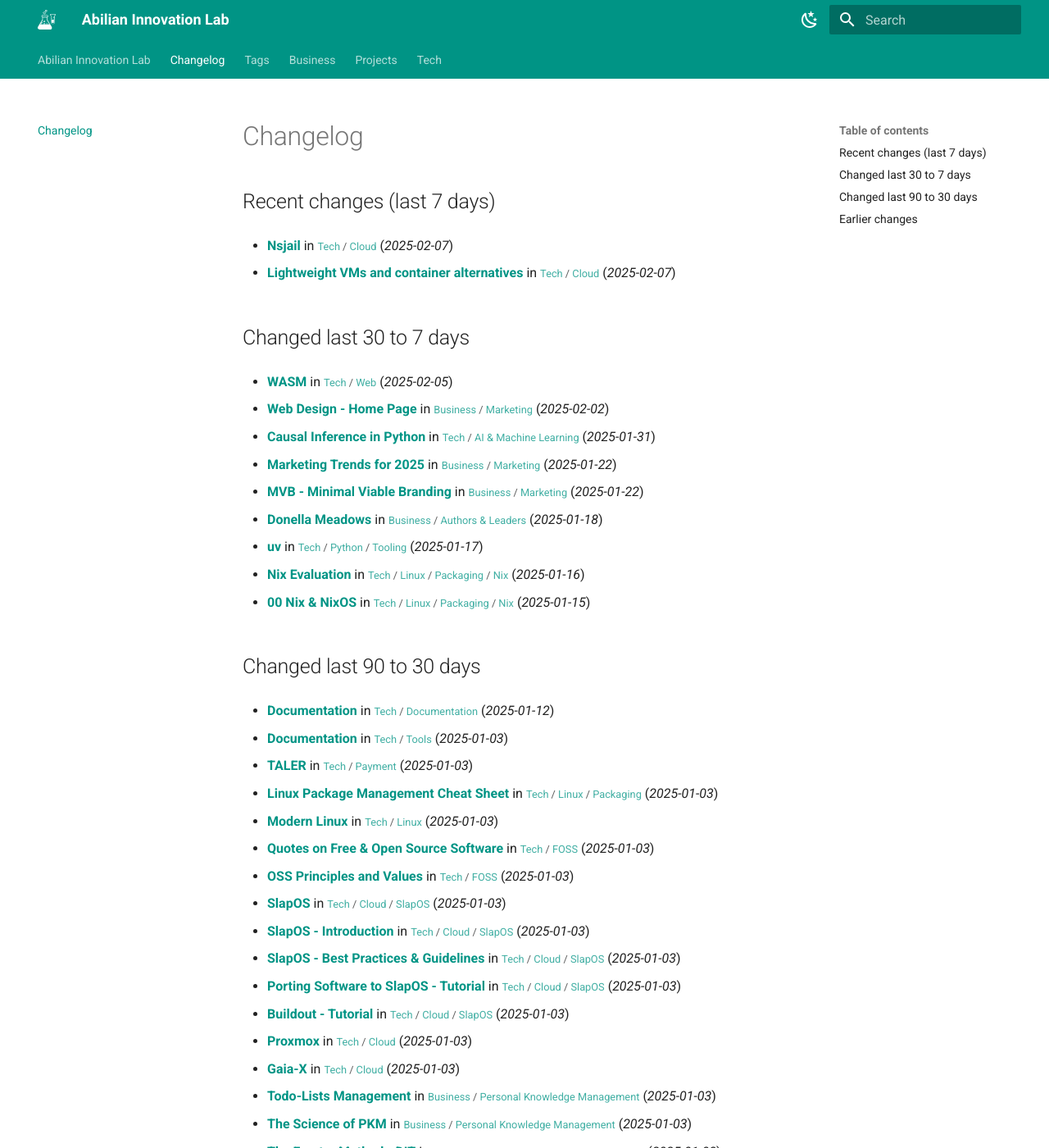
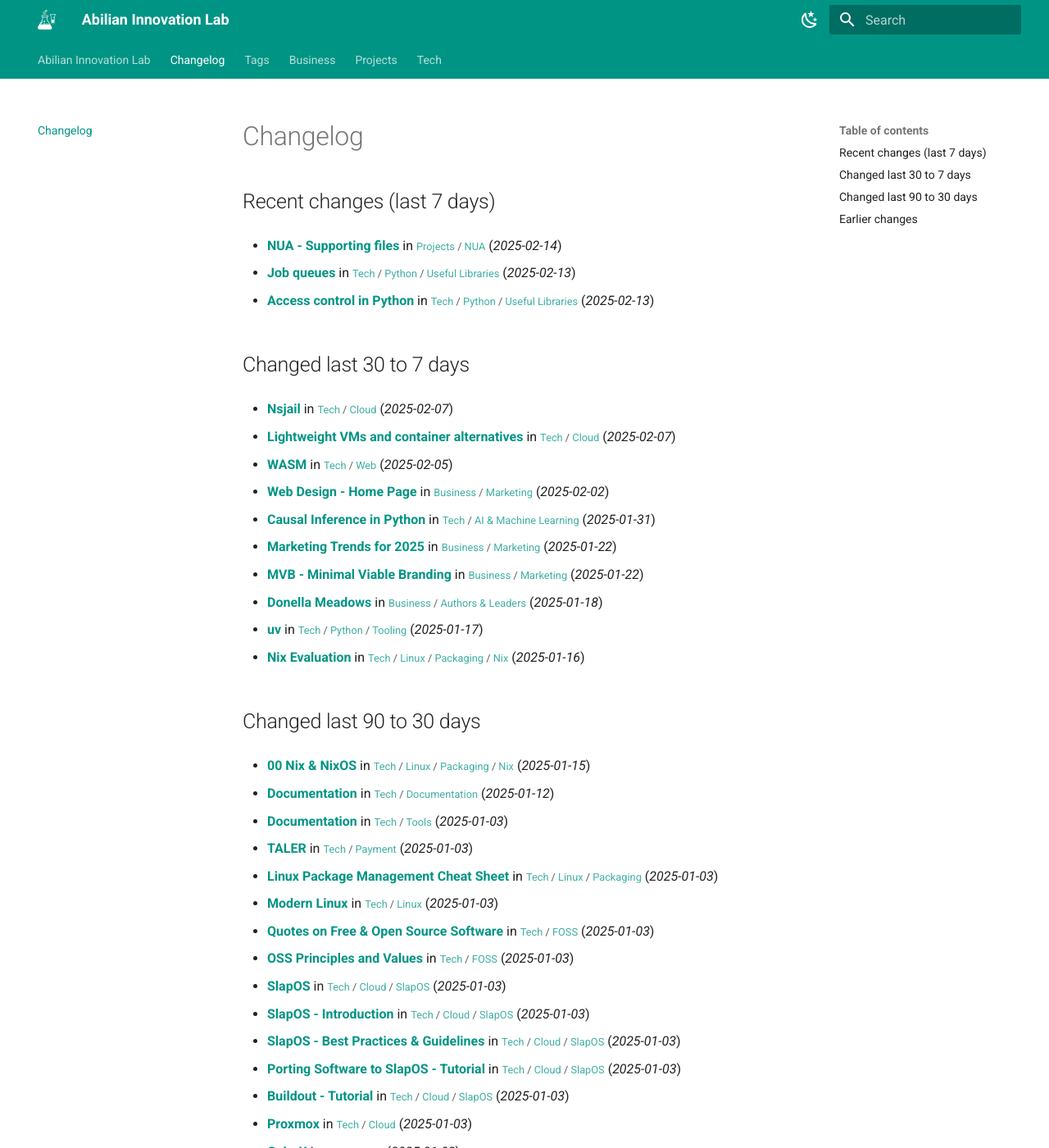
Before and after one commit to abilian/lab.abilian.com, an MkDocs documentation site: the page built from docs/changelog.md, in a window 1280 px wide and 1400 px high. Shown: the whole window at 82% size. Built offline with MkDocs 1.6.1 and Material for MkDocs 9.7.7, drawn with Linux system fonts in a browser that asks for light colours; comment, search, counter and statistics services are not loaded; some of the changed text lies outside the part shown.

Commit message:
Update content

```diff
--- a/docs/changelog.md
+++ b/docs/changelog.md
@@ -2,13 +2,19 @@
 
 ## Recent changes (last 7 days)
 
-- **[Nsjail](/Tech/Cloud/Nsjail/)** in <small>[Tech](/Tech/00 Technology/) / [Cloud](/Tech/Cloud/6 pilars AWS/)</small> (*2025-02-07*)
+- **[NUA - Supporting files](/Projects/NUA/NUA - Supporting files/)** in <small>[Projects](/Projects/00 Projects/) / [NUA](/Projects/NUA/00 NUA/)</small> (*2025-02-14*)
 
-- **[Lightweight VMs and container alternatives](/Tech/Cloud/Lightweight VMs and container alternatives/)** in <small>[Tech](/Tech/00 Technology/) / [Cloud](/Tech/Cloud/6 pilars AWS/)</small> (*2025-02-07*)
+- **[Job queues](/Tech/Python/Useful Libraries/Job queues/)** in <small>[Tech](/Tech/00 Technology/) / [Python](/Tech/Python/00 Python/) / [Useful Libraries](/Tech/Python/Useful Libraries/(Pretty) tables in Python/)</small> (*2025-02-13*)
+
+- **[Access control in Python](/Tech/Python/Useful Libraries/Access control in Python/)** in <small>[Tech](/Tech/00 Technology/) / [Python](/Tech/Python/00 Python/) / [Useful Libraries](/Tech/Python/Useful Libraries/(Pretty) tables in Python/)</small> (*2025-02-13*)
 
 
 
 ## Changed last 30 to 7 days
+
+- **[Nsjail](/Tech/Cloud/Nsjail/)** in <small>[Tech](/Tech/00 Technology/) / [Cloud](/Tech/Cloud/6 pilars AWS/)</small> (*2025-02-07*)
+
+- **[Lightweight VMs and container alternatives](/Tech/Cloud/Lightweight VMs and container alternatives/)** in <small>[Tech](/Tech/00 Technology/) / [Cloud](/Tech/Cloud/6 pilars AWS/)</small> (*2025-02-07*)
 
 - **[WASM](/Tech/Web/WASM/)** in <small>[Tech](/Tech/00 Technology/) / [Web](/Tech/Web/Content Repositories/)</small> (*2025-02-05*)
 
@@ -26,11 +32,11 @@
 
 - **[Nix Evaluation](/Tech/Linux/Packaging/Nix/Nix Evaluation/)** in <small>[Tech](/Tech/00 Technology/) / [Linux](/Tech/Linux/DGFIP Report - Desktop Linux/) / [Packaging](/Tech/Linux/Packaging/Debian Packaging/) / [Nix](/Tech/Linux/Packaging/Nix/00 Nix & NixOS/)</small> (*2025-01-16*)
 
-- **[00 Nix & NixOS](/Tech/Linux/Packaging/Nix/00 Nix & NixOS/)** in <small>[Tech](/Tech/00 Technology/) / [Linux](/Tech/Linux/DGFIP Report - Desktop Linux/) / [Packaging](/Tech/Linux/Packaging/Debian Packaging/) / [Nix](/Tech/Linux/Packaging/Nix/00 Nix & NixOS/)</small> (*2025-01-15*)
-
 
 
 ## Changed last 90 to 30 days
+
+- **[00 Nix & NixOS](/Tech/Linux/Packaging/Nix/00 Nix & NixOS/)** in <small>[Tech](/Tech/00 Technology/) / [Linux](/Tech/Linux/DGFIP Report - Desktop Linux/) / [Packaging](/Tech/Linux/Packaging/Debian Packaging/) / [Nix](/Tech/Linux/Packaging/Nix/00 Nix & NixOS/)</small> (*2025-01-15*)
 
 - **[Documentation](/Tech/Documentation/Documentation/)** in <small>[Tech](/Tech/00 Technology/) / [Documentation](/Tech/Documentation/Documentation/)</small> (*2025-01-12*)
 
@@ -272,15 +274,15 @@
 
 - **[Parsing](/Tech/Python/Useful Libraries/Parsing/)** in <small>[Tech](/Tech/00 Technology/) / [Python](/Tech/Python/00 Python/) / [Useful Libraries](/Tech/Python/Useful Libraries/(Pretty) tables in Python/)</small> (*2024-11-16*)
 
+
+
+## Earlier changes
+
 - **[Joblib caching](/Tech/Python/Useful Libraries/Joblib caching/)** in <small>[Tech](/Tech/00 Technology/) / [Python](/Tech/Python/00 Python/) / [Useful Libraries](/Tech/Python/Useful Libraries/(Pretty) tables in Python/)</small> (*2024-11-15*)
 
 - **[Hypertag](/Tech/Python/Useful Libraries/Hypertag/)** in <small>[Tech](/Tech/00 Technology/) / [Python](/Tech/Python/00 Python/) / [Useful Libraries](/Tech/Python/Useful Libraries/(Pretty) tables in Python/)</small> (*2024-11-15*)
 
 - **[Rust](/Tech/Programming Languages/Rust/)** in <small>[Tech](/Tech/00 Technology/) / [Programming Languages](/Tech/Programming Languages/CLIPS/)</small> (*2024-11-15*)
-
-
-
-## Earlier changes
 
 - **[The 12 Factor App](/Tech/Cloud/The 12 Factor App/)** in <small>[Tech](/Tech/00 Technology/) / [Cloud](/Tech/Cloud/6 pilars AWS/)</small> (*2024-11-14*)
 
```
Also changed, not shown: other parts of docs/changelog.md (+0 -4 lines).
